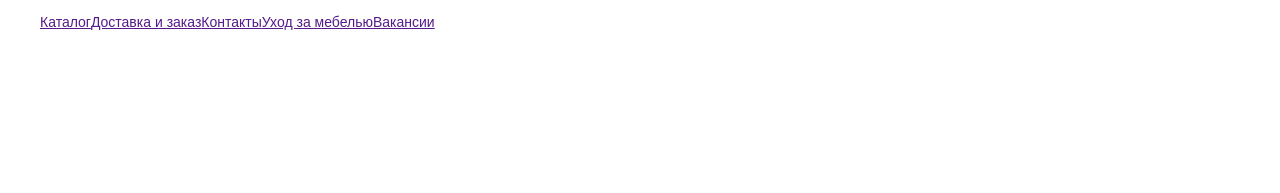
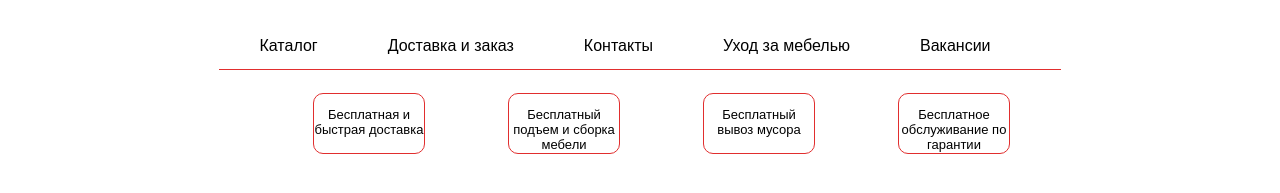
Before and after one commit to ksenikc/------05---------, a website: page src/index.pug in a window 1280 px wide. Shown: the part 81-274 px from the top of the page. Drawn offline with nearby package versions, Linux system fonts and the light colour scheme; files that its build step writes are made by us from their sources.

Commit message:
services

```diff
--- a/src/index.pug
+++ b/src/index.pug
@@ -24,3 +24,14 @@ html(lang="ru")
                         a(href="")  Уход за мебелью
                     li.main-menu__nav-item
                         a(href="")  Вакансии
+        .container
+            section.services
+                .services_block
+                    .services__block_elem
+                        p Бесплатная и быстрая доставка
+                    .services__block_elem
+                        p Бесплатный подъем и сборка мебели
+                    .services__block_elem
+                        p Бесплатный вывоз мусора
+                    .services__block_elem
+                        p Бесплатное обслуживание по гарантии
--- a/src/styles/style.scss
+++ b/src/styles/style.scss
@@ -10,15 +10,18 @@ body {
 .header {
     background-color: #F1F1F1;
     height: 77px;
+
     .header-wrapper {
         margin: 0 auto;
         width: 1280px;
         display: flex;
         align-items: center;
+
         .header__calls {
             display: flex;
-          padding-left: 54px;
-          padding-right: 70px;
+            padding-left: 54px;
+            padding-right: 70px;
+
             .header_calls_ul {
                 margin: 0;
                 padding: 0;
@@ -26,34 +29,41 @@ body {
                 margin-right: 54px;
             }
         }
+
         .header__logo_img {
             margin-left: 159px;
             margin-right: 40px;
         }
+
         .header_line {
             height: 61px;
             padding-top: 7px;
             padding-left: 20px;
             padding-right: 0px;
         }
+
         .header_list {
             list-style: none;
             margin-bottom: 7px;
             padding: 0;
             margin-left: 0;
         }
+
         .header__location {
             display: flex;
+
             .header_location_ul {
                 padding: 2px;
                 margin-right: 83px;
-                }
+            }
+
             .header__location_img {
                 width: 44px;
                 height: 42px;
                 padding-top: 13px;
             }
         }
+
         .header__contact {
             display: flex;
             margin-left: 66px;
@@ -66,14 +76,50 @@ body {
     width: 1280px;
     display: flex;
     align-items: center;
+
+    .main-menu {
+        border-bottom: 1px solid #E12E2E;
+        margin: 0 auto;
+        margin-top: 27px;
+    }
+
     .main-menu ul {
         display: flex;
+    }
 
+    .main-menu__nav-item a {
+        color: black;
+        font-size: 16px;
+        text-decoration: none;
     }
+
     .main-menu__nav-item {
-        color: black;
-        font-size: 14px;
-        line-height: 24px;
         list-style-type: none;
+        padding-right: 70px;
     }
 }
+.container {
+    margin: 0 auto;
+    width: 1280px;
+    display: flex;
+    align-items: center;
+    .services_block {
+        margin-right: 83px;
+        font-size: 13px;
+        display: flex;
+        margin-left: 230px;
+        .services__block_elem  {
+            text-align: center;
+            width: 110px;
+            height: 59px;
+            border-radius: 10px;
+            border: 1px solid #E12E2E;
+            margin-left: 83px;
+            margin-top: 23px;
+            .services__block_elem p {
+                margin: 0;
+                padding: 0;
+            }
+        }
+    }
+}
```
Also changed, not shown: src/index.html, src/styles/style.css, 1 other file.
